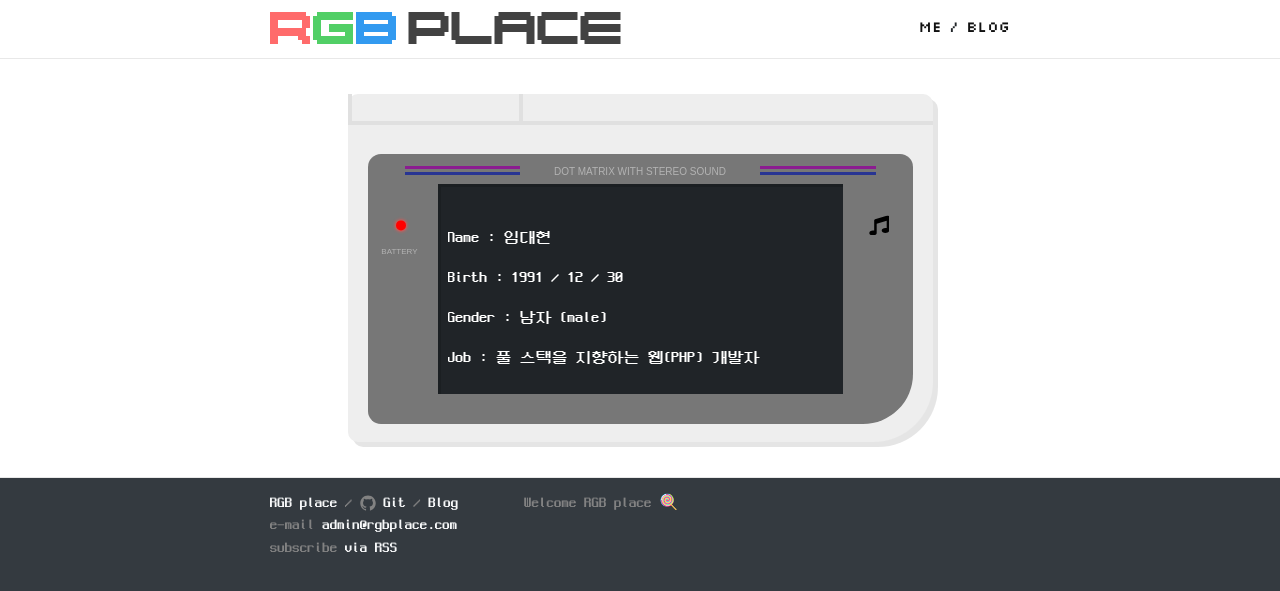
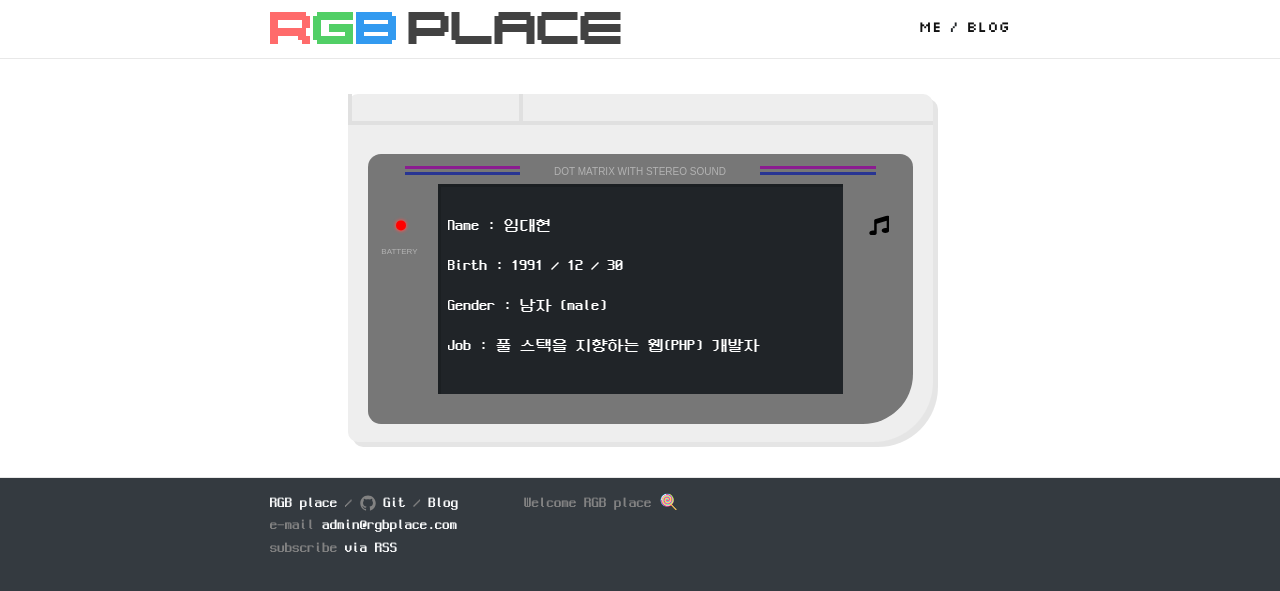
Before and after one commit to 6lueparr0t/about-rgbplace, a Jekyll site: the page built from pages/me.md, in a window 1280 px wide. Shown: the top 591 px of the page. Built offline with Jekyll 4.4.1, drawn with Linux system fonts in a browser that asks for light colours; some web fonts are replaced.

Commit message:
auto commit 2019-06-20 10:24:58

```diff
--- a/_sass/css/me/_gameboy.scss
+++ b/_sass/css/me/_gameboy.scss
@@ -160,7 +160,7 @@
 
 			.main {
 				position: relative;
-				top: -8px;
+				top: -20px;
 				overflow:hidden;
 
 				@include media-query($on-laptop) {
```
